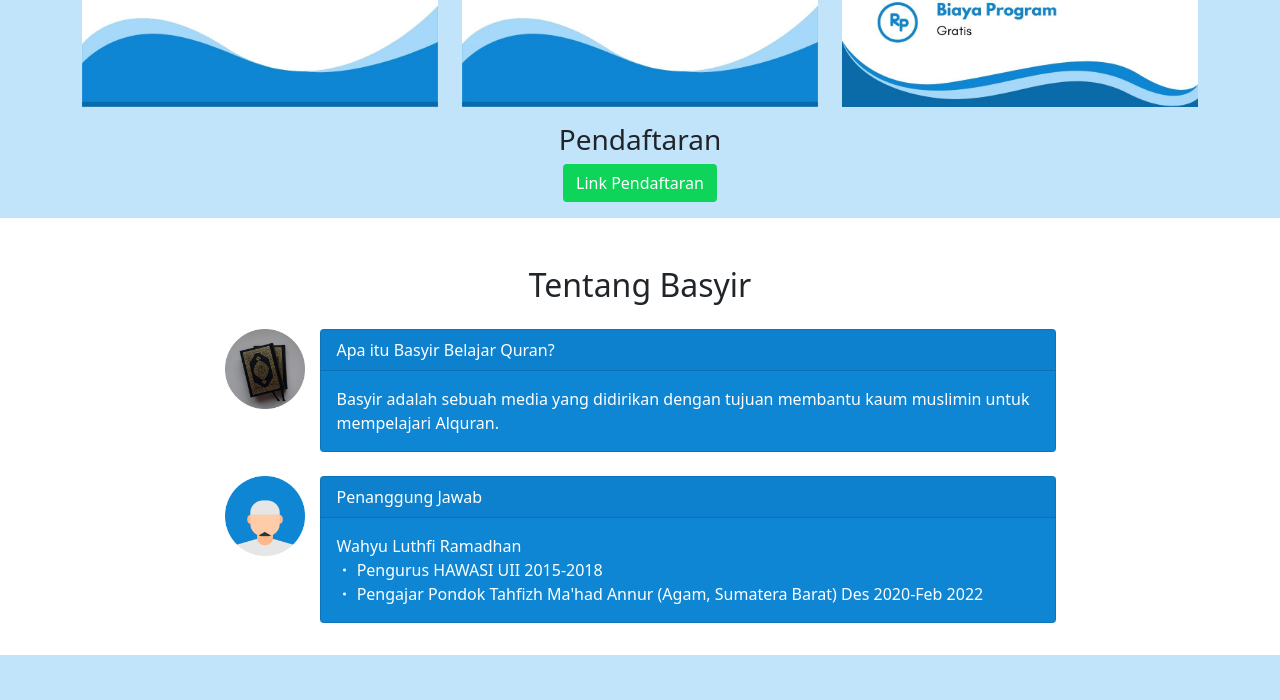
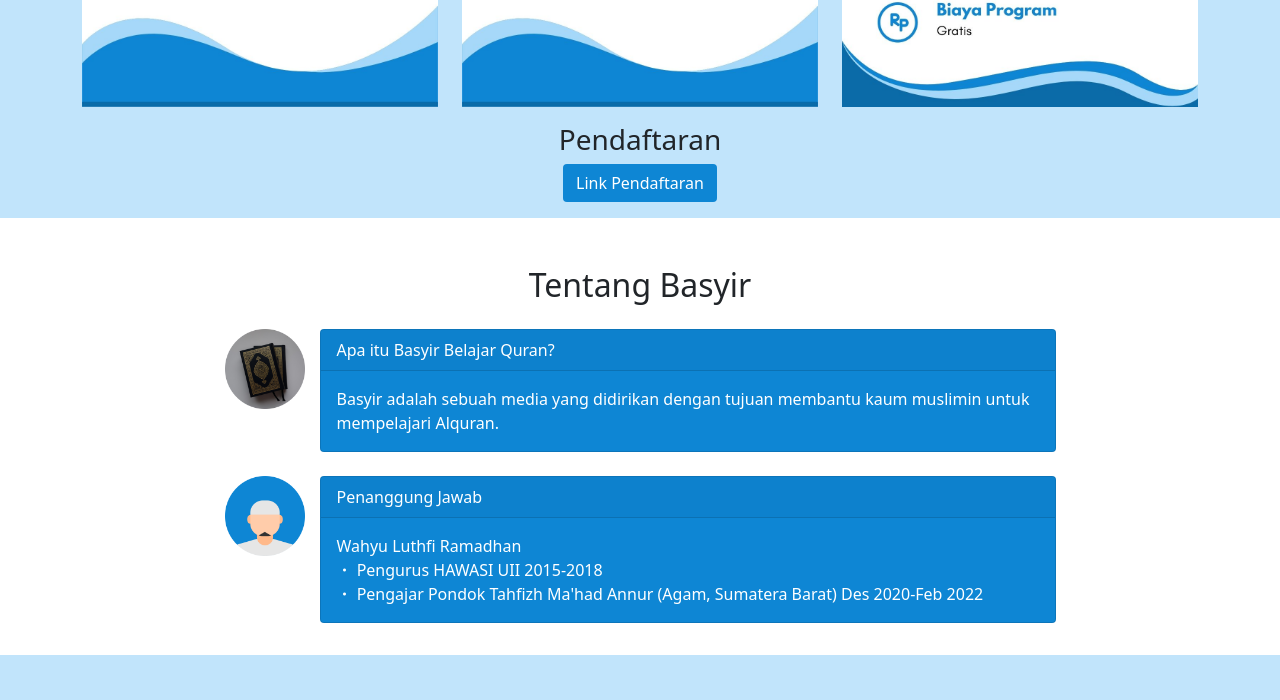
Before and after one commit to ramadhanwahyu/basyir, a plain HTML site: page index.html in a window 1280 px wide. Shown: the part 1182-1882 px from the top of the page. Drawn offline with nearby package versions, Linux system fonts and the light colour scheme.

Commit message:
kembali ke warna awal

```diff
--- a/index.html
+++ b/index.html
@@ -69,7 +69,7 @@
           <div class="col mb-3 text-center">
             <h3>Pendaftaran</h3>
             <!-- <a href="https://bit.ly/daftar_basyir" class="btn text-white" style="background-color: #0E86D4;" target="_blank">Link Pendaftaran</a> -->
-            <a href="https://bit.ly/daftar_basyir" class="btn text-white" style="background-color: #0ed45a;" target="_blank">Link Pendaftaran</a>
+            <a href="https://bit.ly/daftar_basyir" class="btn text-white" style="background-color:#0E86D4;" target="_blank">Link Pendaftaran</a>
           </div>
         </div>
       </div>
```
